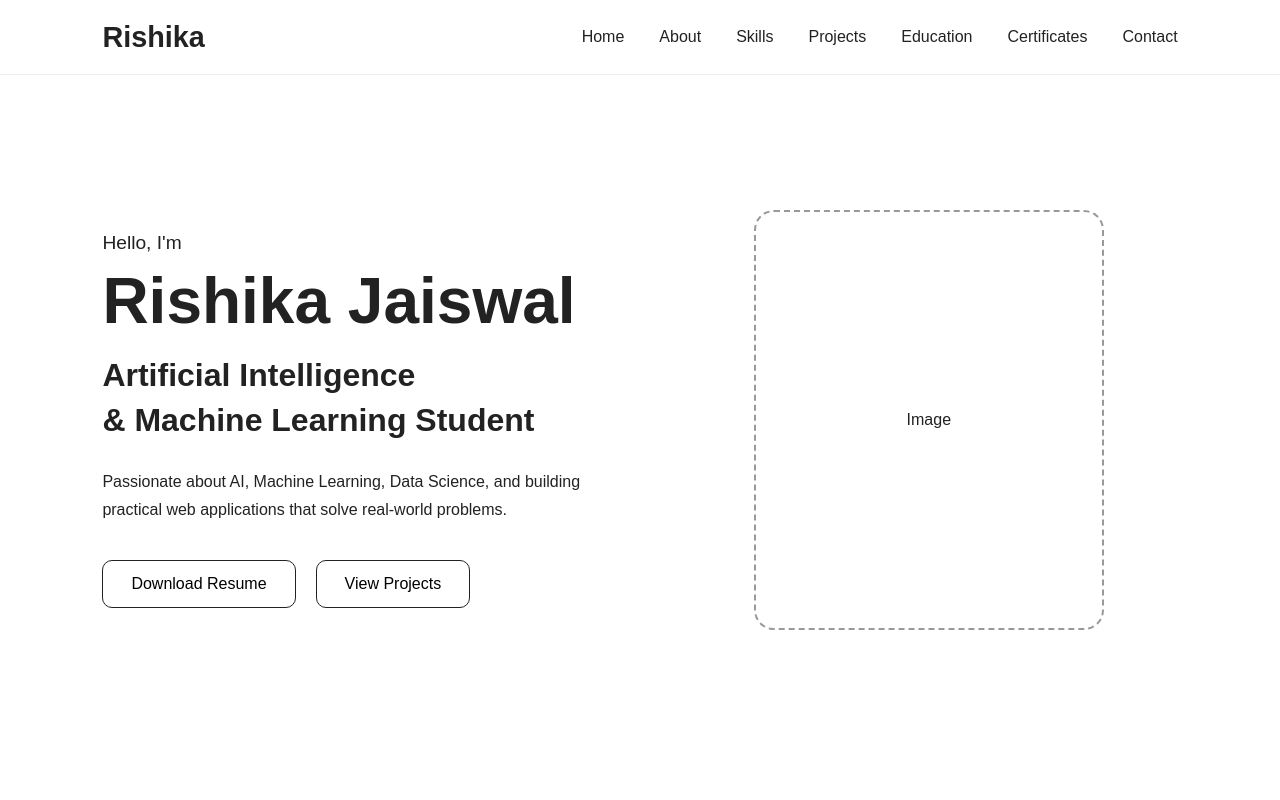
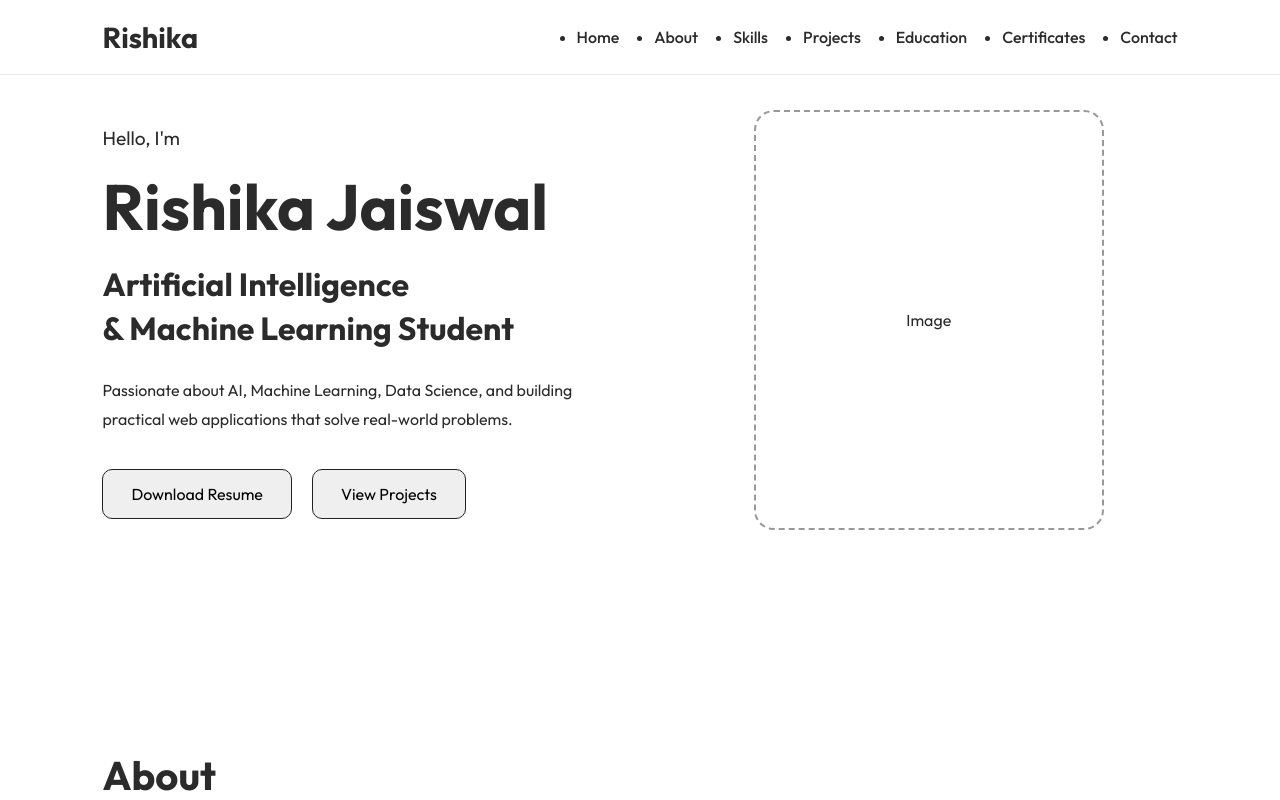
Before and after one commit to Rishikaj03/PORTFOLIO, a React app: page / in a window 1280 px wide. Shown: the top 800 px of the page. Built offline with nearby package versions, Linux system fonts and the light colour scheme; the HTML template or start-up script is replaced by a standard one.

Commit message:
Updated contact section with coding profiles

```diff
--- a/src/styles/global.css
+++ b/src/styles/global.css
@@ -5,38 +5,132 @@
     box-sizing:border-box;
 }
 
+:root{
+
+  --primary:#b76e79;
+  --primary-light:#d7a4ad;
+
+  --background:#ffffff;
+
+  --section:#fff8f3;
+
+  --text:#2b2b2b;
+
+  --text-light:#666;
+
+  --border:#ececec;
+
+  --shadow:
+  0 10px 30px rgba(0,0,0,.08);
+
+  --shadow-hover:
+  0 18px 40px rgba(0,0,0,.12);
+
+  --radius:24px;
+
+  --transition:.35s ease;
+
+}
+
 html{
     scroll-behavior:smooth;
 }
 
 body{
-    font-family: 'Poppins', sans-serif;
-    background:#ffffff;
-    color:#222;
+font-family:'Outfit',sans-serif;
+background:var(--background);
+color:var(--text);
+overflow-x:hidden;
+}
+
+::selection{ background:var(--primary);
+color:white;
+}
+
+::-webkit-scrollbar{
+width:10px;
+}
+
+::-webkit-scrollbar-track{
+background:#fafafa;
+}
+
+::-webkit-scrollbar-thumb{
+background:var(--primary);
+border-radius:20px;
+}
+
+::-webkit-scrollbar-thumb:hover{
+background:#9d5b65;
+}
+
+::-webkit-scrollbar-thumb:hover{
+background:#9d5b65;
 }
 
 a{
-    text-decoration:none;
-    color:inherit;
-}
-
-li{
-    list-style:none;
-}
-
-img{
-    display:block;
-    width:100%;
+text-decoration:none;
+color:inherit;
 }
 
 button{
-    cursor:pointer;
-    border:none;
-    background:none;
+font-family:inherit;
+cursor:pointer;
+transition:var(--transition);
+border:none;
+outline:none;
 }
 
 section{
-    width:100%;
-    min-height:100vh;
-    padding:120px 8% 80px;
+padding:110px 8%;
 }
+
+.container{
+max-width:1200px;
+margin:auto;
+}
+
+section h2{
+
+font-size:2.8rem;
+
+font-weight:700;
+
+margin-bottom:15px;
+
+}
+
+section p{
+
+line-height:1.8;
+
+}
+
+*{
+
+transition:
+background .3s,
+color .3s,
+border .3s;
+
+}
+
+.card{
+
+background:white;
+
+border-radius:24px;
+
+box-shadow:var(--shadow);
+
+transition:transform .35s ease, box-shadow .35s ease;
+
+}
+
+.card:hover{
+
+transform:translateY(-8px);
+
+box-shadow:var(--shadow-hover);
+
+}
```
